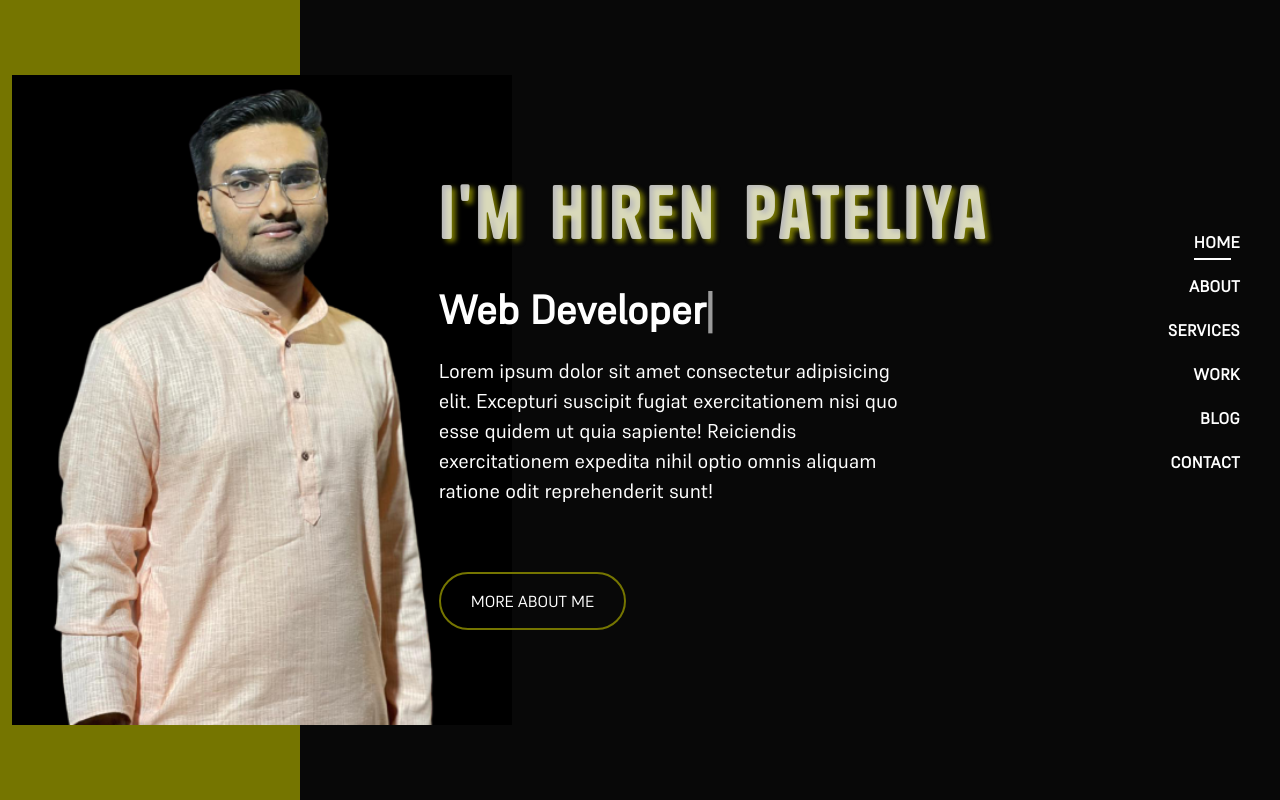
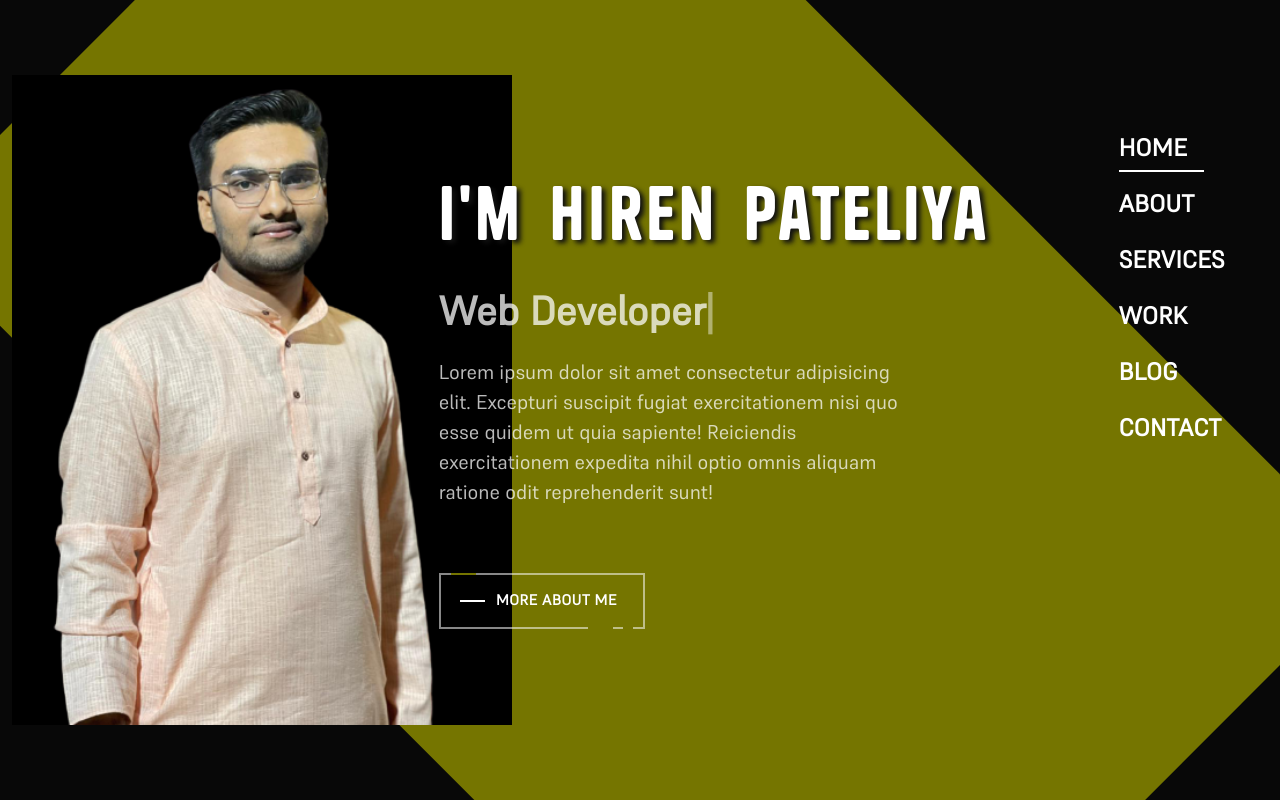
Before and after one commit to HirenPateliya/Portfolio, a plain HTML site: page index.html in a window 1280 px wide. Drawn offline with Linux system fonts and the light colour scheme.

Commit message:
home page

```diff
--- a/assets/css/style.css
+++ b/assets/css/style.css
@@ -134,18 +134,20 @@
   position: absolute;
   top: 0;
   left: 0;
-  width: 300px;
+  width: 100%;
   height: 100%;
   background: var(--goldan);
   z-index: 1;
-}
-
-.homePage .header{
+  transform: rotate(45deg);
+}
+
+.homePage .header {
   position: absolute;
-  top: 200px;
+  top: 100px;
   right: 40px;
   z-index: 1;
 }
+
 .homePage .header .header_main{
  display: flex;
  align-items: flex-end;
@@ -155,7 +157,10 @@
 .homePage .header .navbar ul{
   flex-direction: column;
   justify-content: center;
-  align-items: flex-end;
+  align-items: flex-start;
+}
+.homePage .header .navbar ul li{
+  width: 100%;
 }
 
 .about_me{
@@ -171,17 +176,114 @@
   text-align: left;
   font-size: 20px;
   margin-right: 150px;
-}
-.about_btn{
-  color: #ffffff;
-  border: 2px solid var(--goldan);
-  border-radius: 50px;
-  padding: 15px 30px;
+  color: #ffffffbb;
+}
+
+.fancy {
   margin-top: 50px;
+  background-color: transparent;
+  border: 2px solid #ffffff88;
+  border-radius: 0;
+  box-sizing: border-box;
+  color: #fff;
+  cursor: pointer;
+  display: inline-block;
+  float: right;
+  font-weight: 700;
+  letter-spacing: 0.05em;
+  outline: none;
+  overflow: visible;
+  padding: 1.25em 2em;
+  position: relative;
+  text-align: center;
+  text-decoration: none;
+  text-transform: none;
+  transition: all 0.3s ease-in-out;
+  user-select: none;
+  font-size: 13px;
+ }
+
+ .fancy::before {
+  content: " ";
+  width: 1.5625rem;
+  height: 2px;
+  background: #fff;
+  top: 50%;
+  left: 1.5em;
+  position: absolute;
+  transform: translateY(-50%);
+  transform-origin: center;
+  transition: background 0.3s linear, width 0.3s linear;
+ }
+
+ .fancy .text {
+  font-size: 1.125em;
+  line-height: 1.33333em;
+  padding-left: 2em;
+  display: block;
+  text-align: left;
+  transition: all 0.3s ease-in-out;
   text-transform: uppercase;
-}
-
-
+  text-decoration: none;
+  color: #fff;
+ }
+
+ .fancy .top-key {
+  height: 2px;
+  width: 1.5625rem;
+  top: -2px;
+  left: 0.625rem;
+  position: absolute;
+  background: var(--goldan);
+  transition: width 0.5s ease-out, left 0.3s ease-out;
+ }
+
+ .fancy .bottom-key-1 {
+  height: 2px;
+  width: 1.5625rem;
+  right: 1.875rem;
+  bottom: -2px;
+  position: absolute;
+  background: var(--goldan);
+  transition: width 0.5s ease-out, right 0.3s ease-out;
+ }
+
+ .fancy .bottom-key-2 {
+  height: 2px;
+  width: 0.625rem;
+  right: 0.625rem;
+  bottom: -2px;
+  position: absolute;
+  background: var(--goldan);
+  transition: width 0.5s ease-out, right 0.3s ease-out;
+ }
+
+ .fancy:hover {
+  color: white;
+  background: black;
+  border-color: transparent;
+ }
+
+ .fancy:hover::before {
+  width: 0.9375rem;
+  background: white;
+ }
+
+ .fancy:hover .text {
+  color: white;
+  padding-left: 1.5em;
+ }
+
+ .fancy:hover .top-key {
+  left: -2px;
+  width: 0px;
+ }
+
+ .fancy:hover .bottom-key-1,
+  .fancy:hover .bottom-key-2 {
+  right: 0;
+  width: 0;
+ }
 
 
 
@@ -632,7 +734,7 @@ a:hover {
 --------------------------------------------------------------*/
 #header {
   transition: all 0.5s;
-  z-index: 10px;
+  z-index: 10;
   padding: 20px 0;
 }
 
@@ -681,7 +783,7 @@ a:hover {
 
 .navbar>ul>li {
   white-space: nowrap;
-  padding: 10px 0 10px 30px;
+  padding: 10px 15px 10px;
 }
 
 .navbar a,
@@ -690,7 +792,7 @@ a:hover {
   align-items: center;
   justify-content: space-between;
   color: #fff;
-  font-size: 16px;
+  font-size: 24px;
   font-weight: 600;
   padding: 0;
   white-space: nowrap;
@@ -719,6 +821,18 @@ a:hover {
   visibility: hidden;
   transition: all 0.3s ease-in-out 0s;
 }
+/* .navbar>ul>li>a:after {
+  content: "";
+  position: absolute;
+  width: 20px;
+  height: 3px;
+  bottom: 0px;
+  top: 0px;
+  margin: auto;
+  right: -35px;
+  background-color: var(--goldan);
+  transition: all 0.3s ease-in-out 0s;
+} */
 
 .navbar a:hover:before,
 .navbar li:hover>a:before,
@@ -940,12 +1054,11 @@ a:hover {
 }
 
 .hero .hero-title {
-  color:#ffffffba;
+  color: #ffffff;
   font-weight: 400;
   letter-spacing: 4px;
   word-spacing: 10px;
-  text-shadow: 4px 3px 5px var(--goldan);
-  font-size: 3rem;
+  text-shadow: 4px 3px 5px #111111;
   font-family: var(--tank_font);
 }
 
@@ -958,6 +1071,7 @@ a:hover {
 .hero .hero-subtitle {
   font-size: 1.5rem;
   font-weight: 600;
+  color: #ffffffbb;
 }
 
 @media (min-width: 768px) {
--- /dev/null
+++ b/assets/js/hero_js.js
@@ -0,0 +1 @@
+// tsParticles.load("tsparticles",{})
--- a/index.html
+++ b/index.html
@@ -34,6 +34,8 @@
 <body>
 
  <section class="homePage">
+  <div id="tsparticles" class=" ">
+  </div>
    <!-- ======= Header ======= -->
   <header id="header" class=" header">
     <div class="header_main">
@@ -67,7 +69,12 @@
             <h1 class="hero-title mb-4">I'm Hiren Pateliya</h1>
             <p class="hero-subtitle"><span class="typed" data-typed-items="Web Designer, Web Developer"></span></p>
             <p class="about_content">Lorem ipsum dolor sit amet consectetur adipisicing elit. Excepturi suscipit fugiat exercitationem nisi quo esse quidem ut quia sapiente! Reiciendis exercitationem expedita nihil optio omnis aliquam ratione odit reprehenderit sunt!</p>
-            <a href="#" class="about_btn">more about me</a>
+            <a class="fancy" href="#">
+              <span class="top-key"></span>
+              <span class="text">more about me</span>
+              <span class="bottom-key-1"></span>
+              <span class="bottom-key-2"></span>
+            </a>
           </div>
          </div>
         </div>
@@ -91,7 +98,7 @@
 
   <!-- Template Main JS File -->
   <script src="assets/js/main.js"></script>
-
+  <script src="assets/js/hero_js.js"></script>
 </body>
 
 </html>
```
